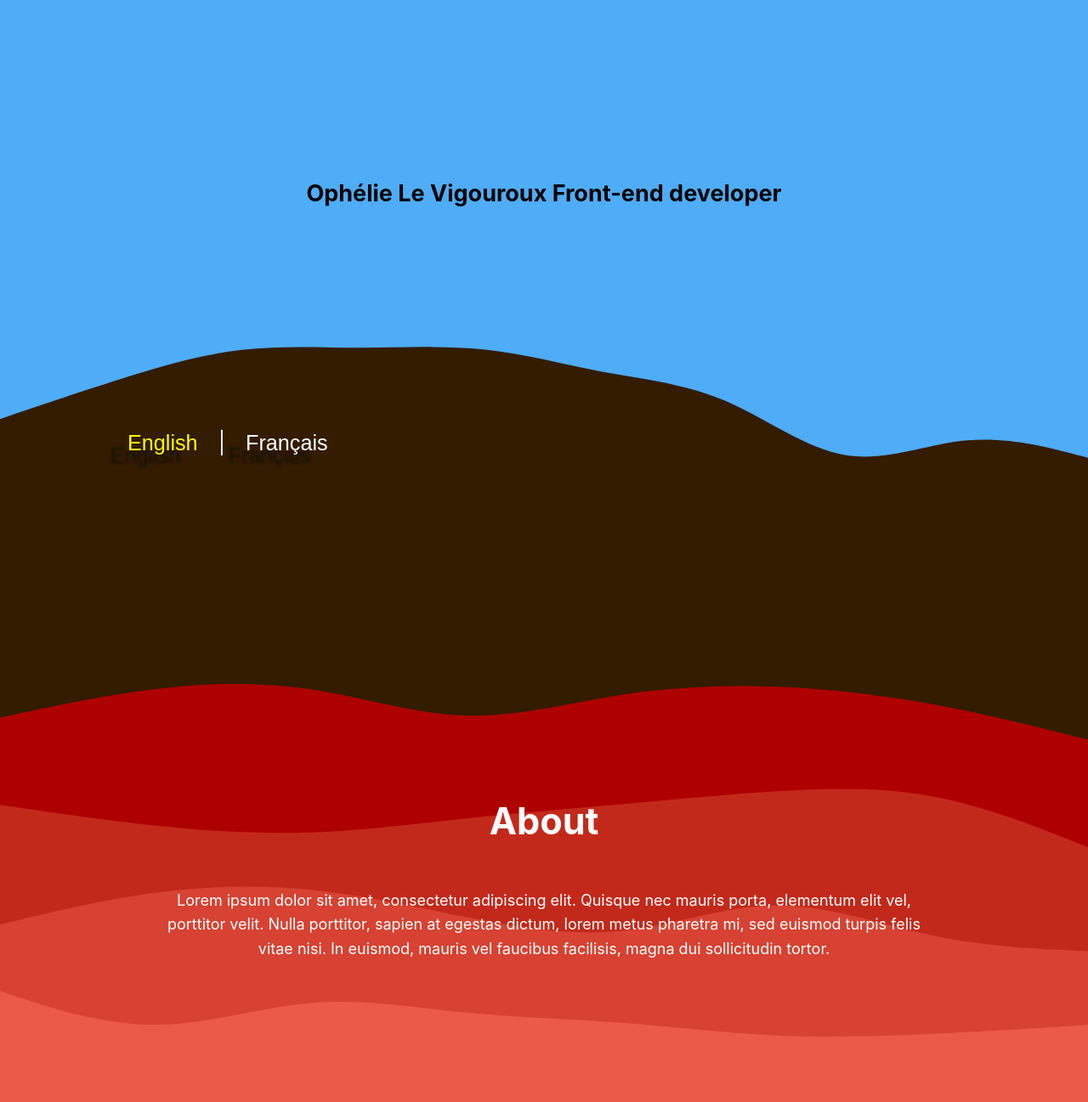
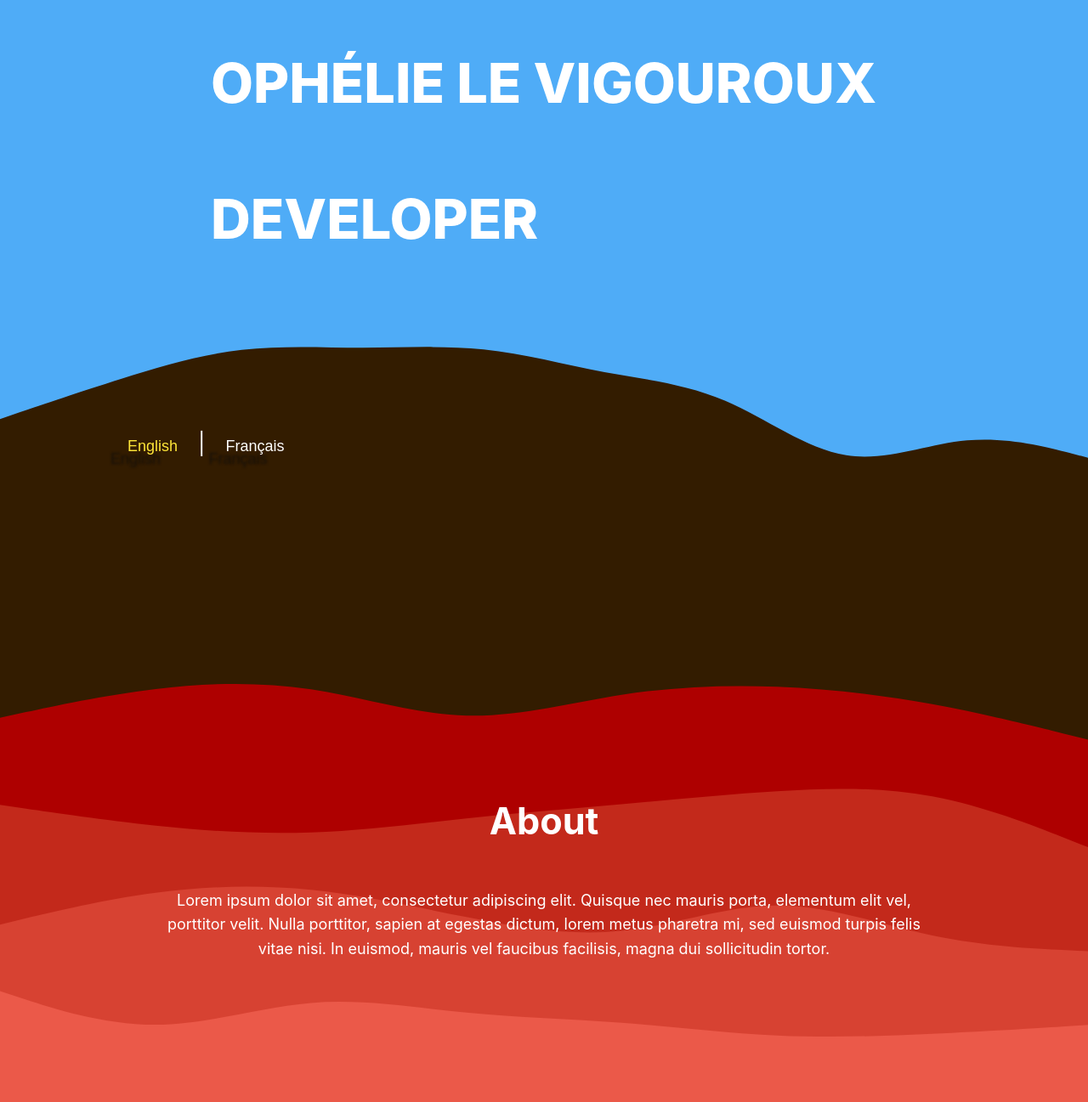
Before and after one commit to ophelielv/oh-portfolio, a Next.js app: page / in a window 1280 px wide. Shown: the part 173-1470 px from the top of the page at 85% size. Built offline with nearby package versions, Linux system fonts and the light colour scheme.

Commit message:
Animation title

```diff
--- a/pages/index.tsx
+++ b/pages/index.tsx
@@ -8,6 +8,7 @@ import styles from '../styles/Home.module.css'
 import Contact from '../src/components/contact'
 import ChooseLanguage from '../src/components/chooseLanguage'
 import { useTranslation } from 'react-i18next'
+import TitleAnimation from '../src/components/titleAnimation'
 
 const frontSkills = [
   'Javascript (ES5+)', 'React', 'React Native', 'SQL',
@@ -34,21 +35,34 @@ const Home: NextPage = () => {
       </Head>
 
       <main className={styles.main}>
-        <Section backgroundName="wave-1-sky-crust.svg" backgroundAlt="Ciel et croûte terrestre">
+        <Section
+          backgroundName="wave-1-sky-crust.svg"
+          backgroundAlt="Ciel et croûte terrestre"
+          position="center"
+        >
+          <TitleAnimation />
           <h1 className={styles.title}>
             Ophélie Le Vigouroux Front-end developer
           </h1>
           <ChooseLanguage />
         </Section>
 
-        <Section backgroundName="wave-2-crust-magma.svg" backgroundAlt="Croûte terrestre et magma">
+        <Section
+          backgroundName="wave-2-crust-magma.svg"
+          backgroundAlt="Croûte terrestre et magma"
+          position="center"
+        >
           <h2 className={styles.light}>{t('about.about')}</h2>
           <p className={`${styles.light} ${styles.description}`}>
             {t('about.description')}
           </p>
         </Section>
 
-        <Section backgroundName="wave-3-magma-core-magma.svg" backgroundAlt="Magma, noyau et magma">
+        <Section
+          backgroundName="wave-3-magma-core-magma.svg"
+          backgroundAlt="Magma, noyau et magma"
+          position="center"
+        >
           <Core />
           <div className={styles.skills}>
             <h2 className={styles.dark}>{t('skills.skills')}</h2>
@@ -63,7 +77,11 @@ const Home: NextPage = () => {
           </div>
         </Section>
 
-        <Section backgroundName="wave-4-magma-crust.svg" backgroundAlt="Magma et croûte terrestre">
+        <Section
+          backgroundName="wave-4-magma-crust.svg"
+          backgroundAlt="Magma et croûte terrestre"
+          position="start"
+        >
           <h2 className={styles.light}>{t('projects.projects')}</h2>
           <Project
             title={t('projects.p1.title')}
@@ -79,7 +97,11 @@ const Home: NextPage = () => {
           />
         </Section>
 
-        <Section backgroundName="wave-5-crust-sky.svg" backgroundAlt="Croûte terrestre et ciel">
+        <Section
+          backgroundName="wave-5-crust-sky.svg"
+          backgroundAlt="Croûte terrestre et ciel"
+          position="start"
+        >
           <h2 className={`${styles.light} ${styles.contactTitle}`}>Contact</h2>
           <Contact />
         </Section>
--- a/src/components/chooseLanguage.module.css
+++ b/src/components/chooseLanguage.module.css
@@ -1,6 +1,5 @@
 
 .container {
-  /* z-index: 1; */
   position: absolute;
   bottom: 0;
   width: 100%;
@@ -17,7 +16,7 @@
   justify-content: flex-end;
   align-items: baseline;
   padding: 3rem 4rem;
-  font-size: 1.4rem;
+  font-size: 1rem;
   color: white;
 }
 
@@ -25,20 +24,20 @@
   background: none;
   border: none;
   cursor: pointer;
-  font-size: 1.4rem;
+  font-size: 1rem;
   color: white;
   transition: color 0.4s;
-  text-shadow: -20px 15px 3px #0c0c0cc2;;
+  text-shadow: -20px 15px 3px #0c0c0cc2;
 }
 
 .languages button.selected {
-  color: yellow;
+  color: #ffe739;
 }
 
 .languages button:active,
 .languages button:focus,
 .languages button:hover  {
-  color: orange;
+  color: #0d7967;
 }
 
 .languages span {
--- a/src/components/core.tsx
+++ b/src/components/core.tsx
@@ -8,7 +8,7 @@ const trans = (x: number, y: number) =>
 
 export default function Core() {
   const [trail, api] = useTrail(3, () => ({
-    xy: [0, 0],
+    xy: [300, 300],
     config: slow,
   }))
 
--- a/src/components/section.module.css
+++ b/src/components/section.module.css
@@ -6,17 +6,19 @@ section.section {
   position: relative;
   display: flex;
   align-items: center;
-  justify-content: center;
 }
+
 
 .content {
   position: absolute;
   display: flex;
   padding: 2rem 4rem;
   flex-direction: column;
-  justify-content: center;
   align-items: center;
   height: 100%;
   width: 100%;
   max-width: 2040px;
 }
+
+.content.center { justify-content: center; }
+.content.start { justify-content: flex-start; }
--- a/src/components/section.tsx
+++ b/src/components/section.tsx
@@ -4,13 +4,16 @@ import Image from 'next/image'
 export default function Section({
   backgroundName,
   backgroundAlt,
+  position,
   children,
 
 }:{
   backgroundName: string,
   backgroundAlt: string,
+  position: 'center' | 'start',
   children: React.ReactNode,
 }) {
+  const positionClass = position === 'center' ? styles.center : styles.start
   return (
     <section className={styles.section}>
       <Image
@@ -21,7 +24,7 @@ export default function Section({
         objectPosition="center"
         className={styles.backgroundImage}
       />
-      <div className={styles.content}>
+      <div className={`${styles.content} ${positionClass}`}>
         {children}
       </div>
     </section>
--- /dev/null
+++ b/src/components/titleAnimation.module.css
@@ -0,0 +1,42 @@
+.main {
+  min-width: 100px;
+  padding: 0 20px;
+  margin: 0 auto;
+  height: 260px;
+}
+
+.transitionsItem {
+  overflow: hidden;
+  width: 100%;
+  color: white;
+  justify-content: flex-start;
+  align-items: center;
+  font-size: 3.6rem;
+  font-weight: 800;
+  text-transform: uppercase;
+  will-change: transform, opacity, height;
+  white-space: nowrap;
+  cursor: pointer;
+  line-height: 80px;
+}
+
+.container {
+  display: flex;
+  align-items: center;
+  height: 100%;
+  justify-content: center;
+}
+
+@media (min-width: 601px) and (max-width: 800px) {
+  .transitionsItem {
+    font-size: 2.6rem;
+    line-height: 2rem;
+  }
+}
+
+@media (max-width: 600px) {
+  .transitionsItem {
+    font-size: 1.6rem;
+    line-height: 1rem;
+  }
+}
--- /dev/null
+++ b/src/components/titleAnimation.tsx
@@ -0,0 +1,67 @@
+import styles from './titleAnimation.module.css'
+import React, { useState, useCallback, useRef, useEffect } from 'react'
+import { useTransition, animated } from '@react-spring/web'
+
+const WHITE = 'white'
+const LIGHTBLUE = '#95f1ff'
+const GOLD = '#ffe739'
+const BLUEGREEN = '#06745b'
+
+export default function TitleAnimation() {
+  const ref = useRef<ReturnType<typeof setTimeout>[]>([])
+  const [items, set] = useState<string[]>([])
+  const transitions = useTransition(items, {
+    from: {
+      opacity: 0,
+      height: 0,
+      innerHeight: 0,
+      transform: 'perspective(600px) rotateX(0deg)',
+      color: LIGHTBLUE,
+    },
+    enter: [
+      { opacity: 1, height: 80, innerHeight: 80 },
+      { transform: 'perspective(600px) rotateX(180deg)', color: GOLD },
+      { transform: 'perspective(600px) rotateX(0deg)' },
+    ],
+    leave: [{ color: BLUEGREEN }, { innerHeight: 0 }, { opacity: 0, height: 0 }],
+    update: { color: WHITE },
+  })
+
+  const name = "Ophélie Le Vigouroux"
+  const frontTechno = "Front-end"
+  const fullTechno = "Full-stack"
+  const job = "Developer"
+
+  const reset = useCallback(() => {
+    ref.current.forEach(clearTimeout)
+    ref.current = []
+    set([])
+    ref.current.push(setTimeout(() => set([name, frontTechno, job]), 2000))
+    ref.current.push(setTimeout(() => set([name, job]), 5000))
+    ref.current.push(setTimeout(() => set([name, fullTechno, job]), 3000))
+    ref.current.push(setTimeout(() => set([name, frontTechno, job]), 8000))
+  }, [])
+
+  useEffect(() => {
+    reset()
+    return () => ref.current.forEach(clearTimeout)
+  }, [])
+
+  return (
+    <div className={styles.container}>
+      <div className={styles.main}>
+        {transitions(({ innerHeight, ...rest }, item) => (
+          <animated.div
+            className={styles.transitionsItem}
+            style={rest}
+            onClick={reset}
+          >
+            <animated.div style={{ overflow: 'hidden', height: innerHeight }}>
+              {item}
+            </animated.div>
+          </animated.div>
+        ))}
+      </div>
+    </div>
+  )
+}
--- a/styles/Home.module.css
+++ b/styles/Home.module.css
@@ -8,6 +8,10 @@ div.skills {
   flex-direction: column;
   justify-content: center;
   align-items: center;
+}
+
+h1.title {
+  opacity: 0;
 }
 
 div.skills h2 {
```
